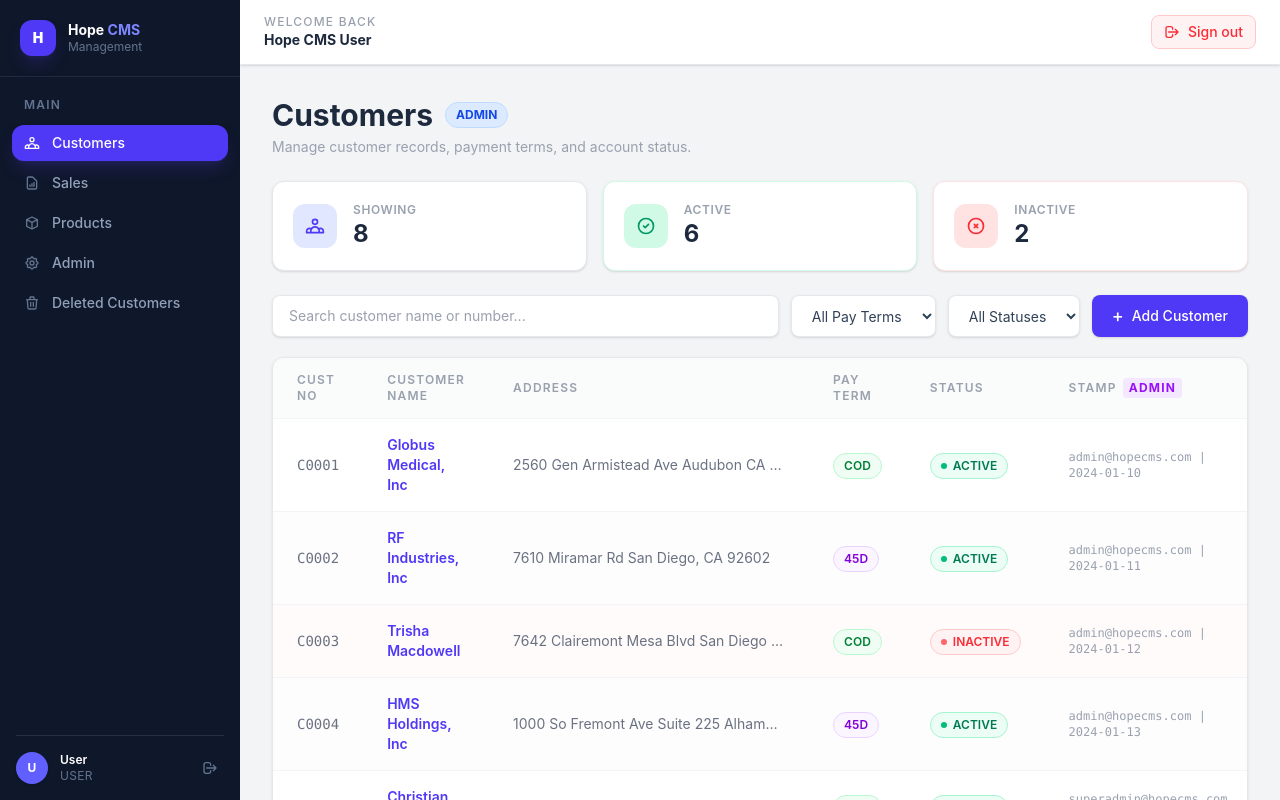
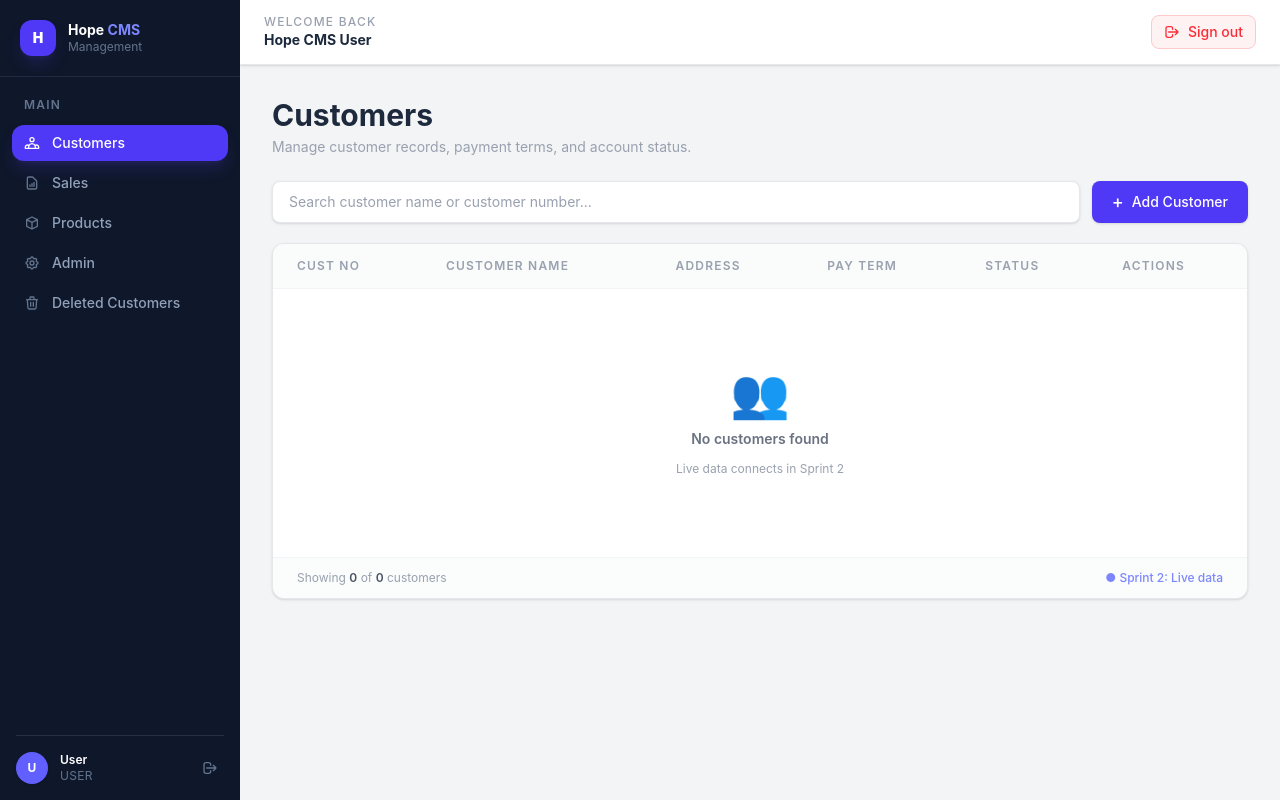
Before and after one commit to JerylsonMedina/hope-cms, a React (Vite) app: page /customers in a window 1280 px wide. Built offline with nearby package versions, Linux system fonts and the light colour scheme.

Commit message:
Updated CustomersPage with fixes

```diff
--- a/src/App.jsx
+++ b/src/App.jsx
@@ -8,7 +8,6 @@ import AdminPage from "./pages/AdminPage"
 import DeletedCustomersPage from "./pages/DeletedCustomersPage"
 import AppShell from "./components/AppShell"
 import AuthCallbackPage from "./components/AuthCallbackPage"
-import CustomerListPage from "./pages/CustomerListPage"
 
 function App() {
   return (
@@ -25,7 +24,7 @@ function App() {
         <Route path="/sales" element={<AppShell><SalesPage /></AppShell>} />
         <Route path="/admin" element={<AppShell><AdminPage /></AppShell>} />
         <Route path="/deleted-customers" element={<AppShell><DeletedCustomersPage /></AppShell>} />
-        <Route path="/customer-list" element={<AppShell><CustomerListPage /></AppShell>} />
+
       </Routes>
     </BrowserRouter>
   )
--- a/src/pages/CustomersPage.jsx
+++ b/src/pages/CustomersPage.jsx
@@ -1,26 +1,9 @@
 import { useState } from 'react'
-
-// ── DUMMY DATA (Supabase connects in Sprint 2) ──
-const dummyCustomers = [
-  { custno: 'C0001', custname: 'Globus Medical, Inc', address: '2560 Gen Armistead Ave Audubon CA 94031', payterm: 'COD', record_status: 'ACTIVE', stamp: 'admin@hopecms.com | 2024-01-10' },
-  { custno: 'C0002', custname: 'RF Industries, Inc', address: '7610 Miramar Rd San Diego, CA 92602', payterm: '45D', record_status: 'ACTIVE', stamp: 'admin@hopecms.com | 2024-01-11' },
-  { custno: 'C0003', custname: 'Trisha Macdowell', address: '7642 Clairemont Mesa Blvd San Diego CA 90321', payterm: 'COD', record_status: 'INACTIVE', stamp: 'admin@hopecms.com | 2024-01-12' },
-  { custno: 'C0004', custname: 'HMS Holdings, Inc', address: '1000 So Fremont Ave Suite 225 Alhambara CA 91303', payterm: '45D', record_status: 'ACTIVE', stamp: 'admin@hopecms.com | 2024-01-13' },
-  { custno: 'C0005', custname: 'Christian Andersen', address: '1120 Lincoln St Suite 809 Sacramento CA 95815', payterm: 'COD', record_status: 'ACTIVE', stamp: 'superadmin@hopecms.com | 2024-01-14' },
-  { custno: 'C0006', custname: 'Astronics, Inc', address: '2 Orion Aliso Viejo, CA 92656', payterm: '30D', record_status: 'INACTIVE', stamp: 'superadmin@hopecms.com | 2024-01-15' },
-  { custno: 'C0007', custname: 'Morgan Alegore', address: '2 Goodyear Irvine, CA 92618', payterm: 'COD', record_status: 'ACTIVE', stamp: 'admin@hopecms.com | 2024-01-16' },
-  { custno: 'C0008', custname: 'Pacific Coast Labs', address: '500 Harbor Blvd Fullerton CA 92832', payterm: '30D', record_status: 'ACTIVE', stamp: 'admin@hopecms.com | 2024-01-17' },
-]
-
-// ── ROLE (change to test: 'USER' | 'ADMIN' | 'SUPERADMIN') ──
-const CURRENT_ROLE = 'ADMIN'
 
 function CustomersPage() {
   const [showModal, setShowModal] = useState(false)
   const [editingCustomer, setEditingCustomer] = useState(null)
   const [search, setSearch] = useState('')
-  const [paytermFilter, setPaytermFilter] = useState('')
-  const [statusFilter, setStatusFilter] = useState('')
   const [formData, setFormData] = useState({
     custno: '',
     custname: '',
@@ -28,24 +11,13 @@ function CustomersPage() {
     payterm: '30D'
   })
 
-  // Role checks
-  const isAdmin = CURRENT_ROLE === 'ADMIN' || CURRENT_ROLE === 'SUPERADMIN'
-  const isUser = CURRENT_ROLE === 'USER'
+  // Sprint 2: replace with real Supabase data
+  const customers = []
 
-  // Filter logic
-  const filtered = dummyCustomers.filter((c) => {
-    // Hide INACTIVE rows for USER role
-    if (isUser && c.record_status === 'INACTIVE') return false
-
-    const matchSearch =
-      c.custname.toLowerCase().includes(search.toLowerCase()) ||
-      c.custno.toLowerCase().includes(search.toLowerCase())
-
-    const matchPayterm = paytermFilter ? c.payterm === paytermFilter : true
-    const matchStatus = statusFilter ? c.record_status === statusFilter : true
-
-    return matchSearch && matchPayterm && matchStatus
-  })
+  const filtered = customers.filter((c) =>
+    c.custname?.toLowerCase().includes(search.toLowerCase()) ||
+    c.custno?.toLowerCase().includes(search.toLowerCase())
+  )
 
   function handleAddClick() {
     setEditingCustomer(null)
@@ -64,17 +36,9 @@ function CustomersPage() {
     setShowModal(true)
   }
 
-  function handleDeleteClick(custno, custname) {
-    if (confirm(`Are you sure you want to delete "${custname}"?`)) {
-      // Sprint 2: connect to Supabase softDelete
-      alert('Delete functionality connects in Sprint 2')
-    }
-  }
-
   function handleSubmit(e) {
     e.preventDefault()
     // Sprint 2: connect to Supabase
-    alert(`${editingCustomer ? 'Update' : 'Add'} functionality connects in Sprint 2`)
     setShowModal(false)
   }
 
@@ -83,111 +47,21 @@ function CustomersPage() {
 
       {/* Page Header */}
       <div className="mb-6">
-        <div className="flex items-center gap-3 mb-1">
-          <h1 className="text-3xl font-bold text-slate-800">Customers</h1>
-          {/* Role badge */}
-          <span className={`text-xs font-bold px-2.5 py-1 rounded-full border ${
-            CURRENT_ROLE === 'SUPERADMIN'
-              ? 'bg-purple-100 text-purple-700 border-purple-200'
-              : CURRENT_ROLE === 'ADMIN'
-              ? 'bg-blue-100 text-blue-700 border-blue-200'
-              : 'bg-gray-100 text-gray-600 border-gray-200'
-          }`}>
-            {CURRENT_ROLE}
-          </span>
-        </div>
+        <h1 className="text-3xl font-bold text-slate-800">Customers</h1>
         <p className="text-gray-400 text-sm mt-1">
           Manage customer records, payment terms, and account status.
-          {isUser && (
-            <span className="ml-2 text-amber-500 font-medium">
-              ⚠️ Inactive customers are hidden for your role.
-            </span>
-          )}
         </p>
       </div>
 
-      {/* Summary Cards */}
-      <div className="grid grid-cols-1 sm:grid-cols-3 gap-4 mb-6">
-        <div className="bg-white rounded-xl shadow-sm border border-gray-200 p-5 flex items-center gap-4">
-          <div className="bg-indigo-100 text-indigo-600 rounded-xl p-3 flex-shrink-0">
-            <svg className="w-5 h-5" fill="none" stroke="currentColor" viewBox="0 0 24 24">
-              <path strokeLinecap="round" strokeLinejoin="round" strokeWidth={2}
-                d="M17 20h5v-2a3 3 0 00-5.356-1.857M17 20H7m10 0v-2c0-.656-.126-1.283-.356-1.857M7 20H2v-2a3 3 0 015.356-1.857M7 20v-2c0-.656.126-1.283.356-1.857m0 0a5.002 5.002 0 019.288 0M15 7a3 3 0 11-6 0 3 3 0 016 0z" />
-            </svg>
-          </div>
-          <div>
-            <p className="text-xs text-gray-400 uppercase font-semibold tracking-wider">Showing</p>
-            <p className="text-2xl font-bold text-slate-800">{filtered.length}</p>
-          </div>
-        </div>
-
-        <div className="bg-white rounded-xl shadow-sm border border-emerald-100 p-5 flex items-center gap-4">
-          <div className="bg-emerald-100 text-emerald-600 rounded-xl p-3 flex-shrink-0">
-            <svg className="w-5 h-5" fill="none" stroke="currentColor" viewBox="0 0 24 24">
-              <path strokeLinecap="round" strokeLinejoin="round" strokeWidth={2}
-                d="M9 12l2 2 4-4m6 2a9 9 0 11-18 0 9 9 0 0118 0z" />
-            </svg>
-          </div>
-          <div>
-            <p className="text-xs text-gray-400 uppercase font-semibold tracking-wider">Active</p>
-            <p className="text-2xl font-bold text-slate-800">
-              {dummyCustomers.filter(c => c.record_status === 'ACTIVE').length}
-            </p>
-          </div>
-        </div>
-
-        <div className="bg-white rounded-xl shadow-sm border border-red-100 p-5 flex items-center gap-4">
-          <div className="bg-red-100 text-red-500 rounded-xl p-3 flex-shrink-0">
-            <svg className="w-5 h-5" fill="none" stroke="currentColor" viewBox="0 0 24 24">
-              <path strokeLinecap="round" strokeLinejoin="round" strokeWidth={2}
-                d="M10 14l2-2m0 0l2-2m-2 2l-2-2m2 2l2 2m7-2a9 9 0 11-18 0 9 9 0 0118 0z" />
-            </svg>
-          </div>
-          <div>
-            <p className="text-xs text-gray-400 uppercase font-semibold tracking-wider">Inactive</p>
-            <p className="text-2xl font-bold text-slate-800">
-              {isUser ? '—' : dummyCustomers.filter(c => c.record_status === 'INACTIVE').length}
-            </p>
-          </div>
-        </div>
-      </div>
-
-      {/* Search + Filters + Add Button */}
+      {/* Search + Add */}
       <div className="flex flex-col sm:flex-row gap-3 mb-5">
         <input
           type="text"
-          placeholder="Search customer name or number..."
+          placeholder="Search customer name or customer number..."
           value={search}
           onChange={(e) => setSearch(e.target.value)}
           className="flex-1 bg-white border border-gray-200 rounded-lg px-4 py-2.5 text-sm text-slate-700 placeholder-gray-400 focus:outline-none focus:ring-2 focus:ring-indigo-300 focus:border-indigo-400 transition shadow-sm"
         />
-
-        {/* Payterm Filter */}
-        <select
-          value={paytermFilter}
-          onChange={(e) => setPaytermFilter(e.target.value)}
-          className="bg-white border border-gray-200 rounded-lg px-4 py-2.5 text-sm text-slate-700 focus:outline-none focus:ring-2 focus:ring-indigo-300 transition shadow-sm"
-        >
-          <option value="">All Pay Terms</option>
-          <option value="COD">COD</option>
-          <option value="30D">30 Days</option>
-          <option value="45D">45 Days</option>
-        </select>
-
-        {/* Status Filter — hidden for USER role */}
-        {!isUser && (
-          <select
-            value={statusFilter}
-            onChange={(e) => setStatusFilter(e.target.value)}
-            className="bg-white border border-gray-200 rounded-lg px-4 py-2.5 text-sm text-slate-700 focus:outline-none focus:ring-2 focus:ring-indigo-300 transition shadow-sm"
-          >
-            <option value="">All Statuses</option>
-            <option value="ACTIVE">Active</option>
-            <option value="INACTIVE">Inactive</option>
-          </select>
-        )}
-
-        {/* Add Customer button */}
         <button
           onClick={handleAddClick}
           className="inline-flex items-center justify-center gap-2 bg-indigo-600 hover:bg-indigo-700 text-white text-sm font-medium px-5 py-2.5 rounded-lg shadow-sm transition-all duration-150 whitespace-nowrap"
@@ -208,33 +82,17 @@ function CustomersPage() {
                 <th className="px-6 py-3.5 text-left text-xs font-semibold text-gray-400 uppercase tracking-widest">Address</th>
                 <th className="px-6 py-3.5 text-left text-xs font-semibold text-gray-400 uppercase tracking-widest">Pay Term</th>
                 <th className="px-6 py-3.5 text-left text-xs font-semibold text-gray-400 uppercase tracking-widest">Status</th>
-                {/* Stamp column — ADMIN/SUPERADMIN only */}
-                {isAdmin && (
-                  <th className="px-6 py-3.5 text-left text-xs font-semibold text-gray-400 uppercase tracking-widest">
-                    <div className="flex items-center gap-1.5">
-                      Stamp
-                      <span className="bg-purple-100 text-purple-600 text-xs px-1.5 py-0.5 rounded font-bold">
-                        ADMIN
-                      </span>
-                    </div>
-                  </th>
-                )}
                 <th className="px-6 py-3.5 text-left text-xs font-semibold text-gray-400 uppercase tracking-widest">Actions</th>
               </tr>
             </thead>
             <tbody>
               {filtered.length === 0 ? (
                 <tr>
-                  <td colSpan={isAdmin ? 7 : 6} className="px-6 py-20 text-center">
+                  <td colSpan="6" className="px-6 py-20 text-center">
                     <div className="flex flex-col items-center gap-3">
-                      <div className="bg-indigo-50 text-indigo-300 rounded-full p-4">
-                        <svg className="w-8 h-8" fill="none" stroke="currentColor" viewBox="0 0 24 24">
-                          <path strokeLinecap="round" strokeLinejoin="round" strokeWidth={1.5}
-                            d="M17 20h5v-2a3 3 0 00-5.356-1.857M17 20H7m10 0v-2c0-.656-.126-1.283-.356-1.857M7 20H2v-2a3 3 0 015.356-1.857M7 20v-2c0-.656.126-1.283.356-1.857m0 0a5.002 5.002 0 019.288 0M15 7a3 3 0 11-6 0 3 3 0 016 0z" />
-                        </svg>
-                      </div>
+                      <span className="text-5xl">👥</span>
                       <p className="text-sm font-semibold text-gray-500">No customers found</p>
-                      <p className="text-xs text-gray-400">Try adjusting your search or filters</p>
+                      <p className="text-xs text-gray-400">Live data connects in Sprint 2</p>
                     </div>
                   </td>
                 </tr>
@@ -242,66 +100,24 @@ function CustomersPage() {
                 filtered.map((customer, index) => (
                   <tr
                     key={customer.custno}
-                    className={`border-b border-gray-100 transition-colors duration-100 ${
-                      customer.record_status === 'INACTIVE'
-                        ? 'bg-red-50/30 hover:bg-red-50/50'
-                        : index % 2 === 0
-                        ? 'bg-white hover:bg-indigo-50/30'
-                        : 'bg-gray-50/40 hover:bg-indigo-50/30'
+                    className={`border-b border-gray-100 hover:bg-indigo-50/30 transition-colors duration-100 ${
+                      index % 2 === 0 ? 'bg-white' : 'bg-gray-50/40'
                     }`}
                   >
-                    {/* Cust No */}
-                    <td className="px-6 py-4 text-sm font-mono text-gray-500">
+                    <td className="px-6 py-4 text-sm text-gray-500 font-mono">
                       {customer.custno}
                     </td>
-
-                    {/* Customer Name */}
-                    <td className="px-6 py-4 text-sm font-semibold text-indigo-600 cursor-pointer hover:text-indigo-700">
+                    <td className="px-6 py-4 text-sm font-semibold text-indigo-600 hover:text-indigo-700 cursor-pointer">
                       {customer.custname}
                     </td>
-
-                    {/* Address */}
-                    <td className="px-6 py-4 text-sm text-gray-500 max-w-xs truncate">
-                      {customer.address}
-                    </td>
-
-                    {/* Pay Term */}
+                    <td className="px-6 py-4 text-sm text-gray-500">{customer.address}</td>
+                    <td className="px-6 py-4 text-sm text-gray-600 font-medium">{customer.payterm}</td>
                     <td className="px-6 py-4">
-                      <span className={`inline-block text-xs font-semibold px-2.5 py-1 rounded-full border ${
-                        customer.payterm === 'COD'
-                          ? 'bg-green-50 text-green-700 border-green-200'
-                          : customer.payterm === '30D'
-                          ? 'bg-blue-50 text-blue-700 border-blue-200'
-                          : 'bg-purple-50 text-purple-700 border-purple-200'
-                      }`}>
-                        {customer.payterm}
+                      <span className="inline-flex items-center gap-1.5 bg-emerald-50 text-emerald-700 border border-emerald-200 text-xs font-semibold px-2.5 py-1 rounded-full">
+                        <span className="w-1.5 h-1.5 bg-emerald-500 rounded-full"></span>
+                        ACTIVE
                       </span>
                     </td>
-
-                    {/* Status */}
-                    <td className="px-6 py-4">
-                      <span className={`inline-flex items-center gap-1.5 text-xs font-semibold px-2.5 py-1 rounded-full border ${
-                        customer.record_status === 'ACTIVE'
-                          ? 'bg-emerald-50 text-emerald-700 border-emerald-200'
-                          : 'bg-red-50 text-red-500 border-red-200'
-                      }`}>
-                        <span className={`w-1.5 h-1.5 rounded-full ${
-                          customer.record_status === 'ACTIVE'
-                            ? 'bg-emerald-500'
-                            : 'bg-red-400'
-                        }`}></span>
-                        {customer.record_status}
-                      </span>
-                    </td>
-
-                    {/* Stamp — ADMIN/SUPERADMIN only */}
-                    {isAdmin && (
-                      <td className="px-6 py-4 text-xs text-gray-400 font-mono">
-                        {customer.stamp}
-                      </td>
-                    )}
-
-                    {/* Actions */}
                     <td className="px-6 py-4">
                       <div className="flex items-center gap-2">
                         <button
@@ -310,10 +126,7 @@ function CustomersPage() {
                         >
                           Edit
                         </button>
-                        <button
-                          onClick={() => handleDeleteClick(customer.custno, customer.custname)}
-                          className="text-xs font-medium text-red-600 bg-red-50 border border-red-200 hover:bg-red-100 px-3 py-1.5 rounded-lg transition"
-                        >
+                        <button className="text-xs font-medium text-red-600 bg-red-50 border border-red-200 hover:bg-red-100 px-3 py-1.5 rounded-lg transition">
                           Delete
                         </button>
                       </div>
@@ -329,9 +142,9 @@ function CustomersPage() {
         <div className="px-6 py-3 border-t border-gray-100 bg-gray-50/60 flex items-center justify-between">
           <p className="text-xs text-gray-400">
             Showing <span className="text-gray-600 font-semibold">{filtered.length}</span> of{' '}
-            <span className="text-gray-600 font-semibold">{dummyCustomers.length}</span> customers
+            <span className="text-gray-600 font-semibold">{customers.length}</span> customers
           </p>
-          <span className="text-xs text-indigo-400 font-medium">● Using dummy data — Supabase in Sprint 2</span>
+          <span className="text-xs text-indigo-400 font-medium">● Sprint 2: Live data</span>
         </div>
       </div>
 
```
